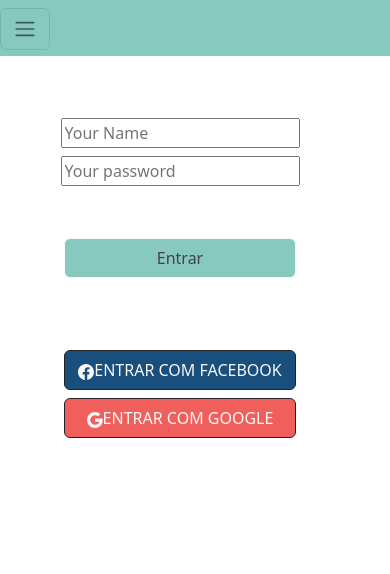
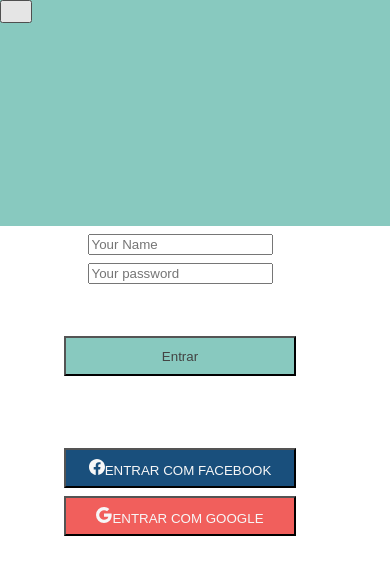
Before and after one commit to lucas-nobrega/meau, a React Native app: screen / in a window 390 px wide. Shown: the top 574 px of the page. Built offline with nearby package versions, Linux system fonts and the light colour scheme.

Commit message:
Remove variável do bootstrap

```diff
--- a/App.js
+++ b/App.js
@@ -1,8 +1,5 @@
-// Impot bootstrap
-import 'bootstrap/dist/css/bootstrap.css';
-
 import { BrowserRouter, Route, Routes } from 'react-router-dom';
-import { StyleSheet, Text, View } from 'react-native';
+import { StyleSheet, View } from 'react-native';
 
 import Login from './componentes/Login';
 import Home from './componentes/Home';
--- a/componentes/LoginForm.js
+++ b/componentes/LoginForm.js
@@ -1,3 +1,4 @@
+import Button from 'react-bootstrap';
 import { StyleSheet } from 'react-native';
 
 export default function LoginForm({}) {
@@ -25,7 +26,7 @@ export default function LoginForm({}) {
 
             <div>
                 <button type="button" className="btn btn-outline-dark" style={login_styles.googleButton}>
-                    <svg xmlns="http://www.w3.org/2000/svg" width="16" height="16" fill="currentColor" class="bi bi-google" viewBox="0 0 16 16">
+                    <svg xmlns="http://www.w3.org/2000/svg" width="16" height="16" fill="currentColor" className="bi bi-google" viewBox="0 0 16 16">
                         <path d="M15.545 6.558a9.42 9.42 0 0 1 .139 1.626c0 2.434-.87 4.492-2.384 5.885h.002C11.978 15.292 10.158 16 8 16A8 8 0 1 1 8 0a7.689 7.689 0 0 1 5.352 2.082l-2.284 2.284A4.347 4.347 0 0 0 8 3.166c-2.087 0-3.86 1.408-4.492 3.304a4.792 4.792 0 0 0 0 3.063h.003c.635 1.893 2.405 3.301 4.492 3.301 1.078 0 2.004-.276 2.722-.764h-.003a3.702 3.702 0 0 0 1.599-2.431H8v-3.08h7.545z"/>
                     </svg>
                         ENTRAR COM GOOGLE
```
Also changed, not shown: package.json (+10 -5 lines), 1 other file (tests, documents, lock files or other folders).
